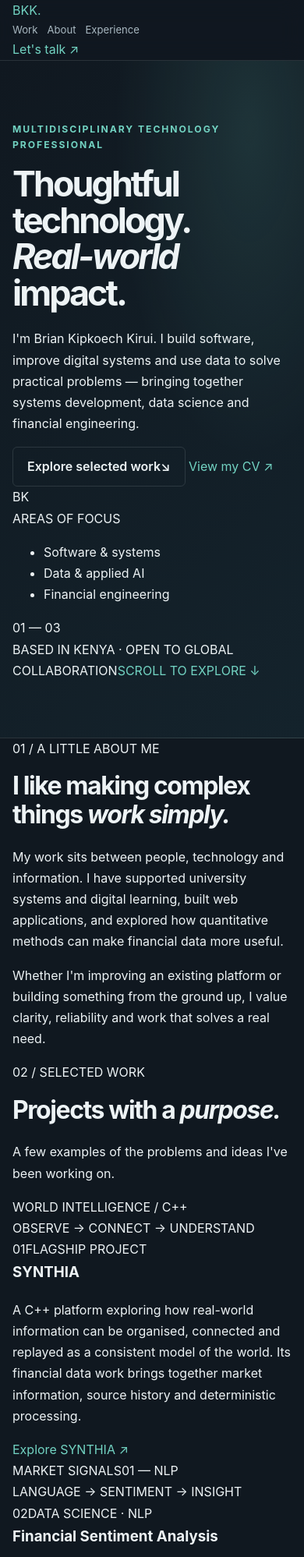
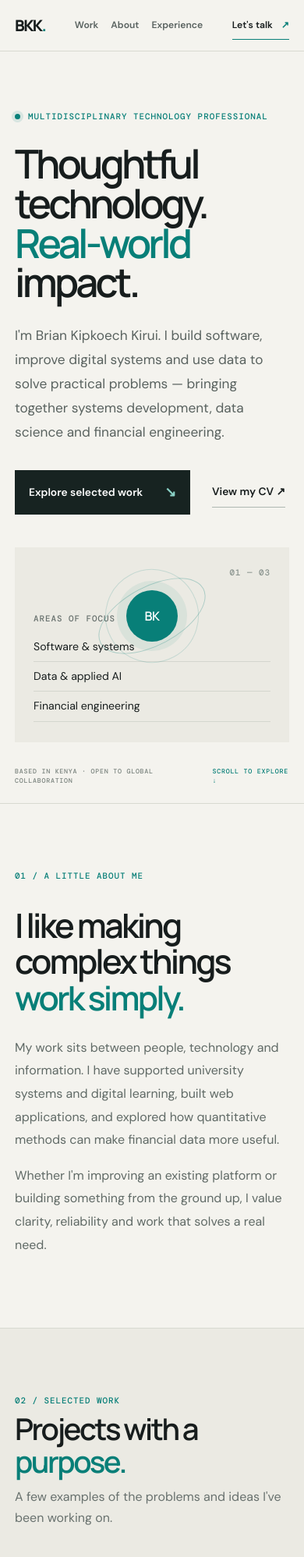
Before and after one commit to brian-kipkoech-kirui/brian-kipkoech-kirui.github.io, a plain HTML site: page index.html in a window 390 px wide. Shown: the top 1997 px of the page at 78% size. Drawn offline with nearby package versions, Linux system fonts and the light colour scheme.

Commit message:
Apply refined warm editorial visual system

```diff
--- a/assets/style.css
+++ b/assets/style.css
@@ -1,80 +1,92 @@
-:root {
-  color-scheme: dark;
-  --bg: #101820;
-  --bg-soft: #15212b;
-  --panel: #192733;
-  --text: #edf3f5;
-  --muted: #a9b8c1;
-  --accent: #72d3c2;
-  --line: rgba(225, 240, 245, .12);
-  --max: 1100px;
-}
-* { box-sizing: border-box; }
-html { scroll-behavior: smooth; scroll-padding-top: 90px; }
-body { margin: 0; background: var(--bg); color: var(--text); font: 16px/1.7 Inter, ui-sans-serif, system-ui, -apple-system, "Segoe UI", sans-serif; }
-a { color: var(--accent); text-decoration: none; }
-a:hover { text-decoration: underline; }
-.container { width: min(var(--max), calc(100% - 44px)); margin-inline: auto; }
-.narrow { max-width: 790px; }
-.site-header { position: sticky; top: 0; z-index: 10; background: rgba(16,24,32,.94); border-bottom: 1px solid var(--line); backdrop-filter: blur(14px); }
-.header-row { min-height: 72px; display: flex; align-items: center; justify-content: space-between; gap: 24px; }
-.brand { color: var(--text); font-weight: 700; letter-spacing: -.02em; white-space: nowrap; }
-nav { display: flex; align-items: center; gap: 25px; }
-nav a, .header-link { color: var(--muted); font-size: .9rem; }
-.header-link { color: var(--accent); }
-.hero { padding: 112px 0 104px; background: radial-gradient(ellipse at 82% 10%, rgba(114,211,194,.13), transparent 38%), linear-gradient(135deg, #101820, #14232c); border-bottom: 1px solid var(--line); }
-.hero-content { max-width: var(--max); }
-.eyebrow { margin: 0 0 16px; color: var(--accent); font-size: .76rem; font-weight: 700; letter-spacing: .16em; text-transform: uppercase; }
-h1, h2, h3, p { margin-top: 0; }
-h1 { max-width: 850px; margin-bottom: 22px; font-size: clamp(2.8rem, 7vw, 5.6rem); line-height: 1.04; letter-spacing: -.065em; }
-h1 span { color: var(--accent); }
-.hero-intro { max-width: 700px; color: #c3d0d6; font-size: 1.15rem; }
-.actions { display: flex; flex-wrap: wrap; gap: 12px; margin-top: 30px; }
-.button { display: inline-flex; align-items: center; padding: 11px 18px; border: 1px solid var(--line); border-radius: 6px; color: var(--text); font-weight: 600; }
-.button.primary { background: var(--accent); border-color: var(--accent); color: #10201f; }
-.hero-note { margin: 28px 0 0; color: var(--muted); font-size: .9rem; }
-.section { padding: 82px 0; }
-.section-muted { background: var(--bg-soft); border-block: 1px solid var(--line); }
-h2 { max-width: 780px; margin-bottom: 22px; font-size: clamp(2rem, 4vw, 3rem); line-height: 1.15; letter-spacing: -.045em; }
-.narrow > p:not(.eyebrow), .section-lead, .contact-inner > div > p:not(.eyebrow) { color: var(--muted); }
-.skills-grid { display: grid; grid-template-columns: repeat(4, 1fr); gap: 14px; margin-top: 32px; }
-.skill-card, .project-card { padding: 22px; background: var(--panel); border: 1px solid var(--line); border-radius: 8px; }
-.skill-card h3, .project-card h3, .timeline-item h3 { margin-bottom: 8px; font-size: 1.08rem; }
-.skill-card p, .project-card p:not(.project-type), .timeline-item p:not(.date):not(.organization) { margin-bottom: 0; color: var(--muted); font-size: .94rem; }
-.projects-grid { display: grid; grid-template-columns: repeat(2, minmax(0, 1fr)); gap: 16px; margin-top: 32px; }
-.project-card { display: grid; grid-template-columns: 42px 1fr; gap: 12px; }
-.project-featured { grid-column: 1 / -1; }
-.project-number { color: var(--accent); font-size: .85rem; font-weight: 700; }
-.project-type, .date { margin-bottom: 8px; color: var(--accent); font-size: .75rem; font-weight: 700; letter-spacing: .08em; text-transform: uppercase; }
-.project-card a { display: inline-block; margin-top: 16px; font-size: .92rem; font-weight: 600; }
-.background-grid { display: grid; grid-template-columns: 1.2fr .8fr; gap: 64px; margin-top: 34px; }
-.column-title { margin-bottom: 24px; color: var(--accent); font-size: .9rem; }
-.timeline-item { padding: 0 0 26px 18px; margin-left: 3px; border-left: 1px solid rgba(114,211,194,.35); }
-.timeline-item h3 { margin-bottom: 2px; }
-.timeline-item .date { margin-bottom: 5px; }
-.organization { margin-bottom: 8px; color: var(--muted); font-size: .9rem; }
-.contact-section { background: #13212a; }
-.contact-inner { display: grid; grid-template-columns: 1fr 1fr; gap: 60px; align-items: center; }
-.contact-inner > div > p:not(.eyebrow) { max-width: 460px; }
-.contact-links { display: grid; gap: 14px; justify-items: start; }
-.contact-links a { color: var(--text); border-bottom: 1px solid var(--line); padding-bottom: 8px; }
-.site-footer { border-top: 1px solid var(--line); color: var(--muted); font-size: .85rem; }
-.footer-inner { min-height: 68px; display: flex; align-items: center; justify-content: space-between; gap: 20px; }
-.footer-inner a { color: var(--muted); }
-@media (max-width: 850px) {
-  .header-row { flex-wrap: wrap; padding-block: 14px; }
-  nav { order: 3; width: 100%; justify-content: space-between; gap: 12px; overflow-x: auto; }
-  .skills-grid { grid-template-columns: repeat(2, 1fr); }
-  .background-grid { gap: 32px; }
-}
-@media (max-width: 600px) {
-  .container { width: min(100% - 32px, var(--max)); }
-  .hero { padding: 78px 0 72px; }
-  .section { padding: 62px 0; }
-  .skills-grid, .projects-grid, .background-grid, .contact-inner { grid-template-columns: 1fr; }
-  .project-featured { grid-column: auto; }
-  .contact-inner { gap: 28px; }
-  nav { justify-content: flex-start; }
-  nav a { white-space: nowrap; font-size: .82rem; }
-  .header-link { font-size: .82rem; }
-}
+@import url('https://fonts.googleapis.com/css2?family=DM+Mono:wght@400;500&family=DM+Sans:wght@400;500;600;700&family=Manrope:wght@400;500;600;700;800&display=swap');
+
+:root{--paper:#f4f3ee;--paper-deep:#ebeae3;--ink:#171d1d;--muted:#68716e;--line:#d8d9d1;--teal:#087f78;--teal-soft:#b8ded6;--dark:#172321;--mono:'DM Mono',monospace;--sans:'DM Sans',sans-serif;--display:Manrope,sans-serif;--max:1160px}
+*{box-sizing:border-box}
+html{scroll-behavior:smooth;scroll-padding-top:86px}
+body{margin:0;background:var(--paper);color:var(--ink);font:16px/1.65 var(--sans);-webkit-font-smoothing:antialiased}
+a{color:inherit;text-decoration:none}
+a:focus-visible{outline:2px solid var(--teal);outline-offset:4px}
+.container{width:min(var(--max),calc(100% - 64px));margin-inline:auto}
+.site-header{height:76px;border-bottom:1px solid var(--line);background:rgba(244,243,238,.94);position:sticky;top:0;z-index:20;backdrop-filter:blur(12px)}
+.nav-wrap{height:100%;display:flex;align-items:center;justify-content:space-between}
+.wordmark{font:800 1.25rem var(--display);letter-spacing:-.08em}.wordmark span{color:var(--teal)}
+nav{display:flex;gap:36px}nav a,.nav-contact{font-size:.86rem;font-weight:600}nav a{color:#59625f}nav a:hover,.text-link:hover,.work-link:hover{color:var(--teal)}
+.nav-contact{border-bottom:1px solid var(--teal);padding:8px 0}.nav-contact span{color:var(--teal);margin-left:8px}
+.hero{padding:108px 0 22px;background:var(--paper);border-bottom:1px solid var(--line)}
+.hero-grid{display:grid;grid-template-columns:minmax(0,1fr) 300px;gap:80px;align-items:center;min-height:440px}
+.eyebrow,.section-kicker,.aside-label,.aside-index,.hero-bottom,.work-meta,.project-type,.art-label,.art-footer,.chart-top,.chart-caption,.formula-note,.experience-date,.experience-type,.education-items article>span{font:500 .68rem/1.5 var(--mono);letter-spacing:.09em}
+.eyebrow{color:var(--teal);display:flex;align-items:center;gap:10px;margin:0 0 27px}
+.status-dot{width:7px;height:7px;border-radius:50%;background:var(--teal);box-shadow:0 0 0 4px rgba(8,127,120,.12)}
+h1,h2,h3,p{margin-top:0}
+h1,h2,h3{font-family:var(--display)}
+h1{font-size:clamp(3.2rem,7.2vw,6.4rem);line-height:.99;letter-spacing:-.075em;font-weight:600;margin:0 0 28px}
+h1 em,h2 em{font-style:normal;color:var(--teal)}
+.hero-copy{max-width:660px;color:#59625f;font-size:1.08rem;line-height:1.8}
+.hero-actions{display:flex;align-items:center;gap:28px;margin-top:32px}
+.button{display:inline-flex;align-items:center;gap:28px;padding:14px 18px;font-size:.86rem;font-weight:600}
+.button-dark{background:var(--dark);color:#fff}.button-dark span{color:#8bd2c7;font-size:1.1rem}
+.text-link{font-size:.86rem;font-weight:600;border-bottom:1px solid #aeb8b2;padding:8px 0}
+.hero-aside{position:relative;min-height:320px;padding:26px 24px;background:var(--paper-deep);display:flex;flex-direction:column;justify-content:flex-end;overflow:hidden}
+.orbit-mark{position:absolute;width:200px;height:200px;top:18px;left:50%;transform:translateX(-50%);display:grid;place-items:center}
+.orbit{position:absolute;border:1px solid rgba(8,127,120,.28);border-radius:50%;transform:rotate(-28deg)}
+.orbit-one{width:180px;height:92px}.orbit-two{width:145px;height:145px;border-color:rgba(8,127,120,.17)}
+.orbit-core{width:66px;height:66px;border-radius:50%;background:var(--teal);color:white;display:grid;place-items:center;font:600 1rem var(--display);letter-spacing:-.04em;box-shadow:0 0 0 12px rgba(8,127,120,.08)}
+.aside-label{color:var(--muted);margin:0 0 10px}.hero-aside ul{list-style:none;padding:0;margin:0}.hero-aside li{padding:7px 0;border-bottom:1px solid #d4d6ce;font-size:.88rem}.aside-index{position:absolute;right:24px;top:24px;color:#89938e}
+.hero-bottom{display:flex;justify-content:space-between;color:#7a837e;padding-top:32px;font-size:.61rem}
+.hero-bottom a{color:var(--teal)}
+.intro-section{padding:112px 0}.intro-grid,.education-grid{display:grid;grid-template-columns:250px 1fr;gap:60px}
+.section-kicker{color:var(--teal);margin:8px 0}
+h2{font-size:clamp(2.4rem,4.7vw,4.1rem);line-height:1.08;letter-spacing:-.065em;font-weight:600;margin:0 0 25px}
+.intro-grid h2{max-width:720px}.intro-copy{max-width:730px;color:#606a66;font-size:1rem;line-height:1.85}
+.work-section{padding:100px 0;background:var(--paper-deep);border-block:1px solid var(--line)}
+.section-heading{margin-bottom:42px}.section-heading h2{margin-bottom:12px}.section-heading>p:last-child{color:var(--muted);margin:0}
+.work-card{background:var(--paper);border:1px solid var(--line)}
+.work-feature{display:grid;grid-template-columns:1.05fr .95fr;margin-bottom:20px}
+.work-art{position:relative;min-height:280px;overflow:hidden;background:var(--dark);color:#b5d9d1}
+.synthia-art{min-height:360px;background:radial-gradient(circle at 54% 50%,#28544d 0,#1a302c 34%,#172321 72%)}
+.art-label{position:absolute;top:24px;left:26px;color:#a9c9c0}.art-footer{position:absolute;bottom:24px;left:26px;color:#a9c9c0;font-size:.6rem}.art-footer span{color:#54b8aa;padding:0 8px}
+.node-map{position:absolute;inset:65px 35px 55px; background-image:linear-gradient(rgba(126,190,176,.08) 1px,transparent 1px),linear-gradient(90deg,rgba(126,190,176,.08) 1px,transparent 1px);background-size:34px 34px}
+.node-map:before,.node-map:after{content:"";position:absolute;height:1px;background:#4b9e8e;transform-origin:left center;opacity:.75}
+.node-map:before{width:68%;left:17%;top:45%;transform:rotate(-20deg)}.node-map:after{width:54%;left:27%;top:45%;transform:rotate(27deg)}
+.node-map i,.node-map b{position:absolute;width:11px;height:11px;border-radius:50%;background:#8ed4c6;box-shadow:0 0 0 7px rgba(142,212,198,.12),0 0 22px #58b8a7}
+.node-map i:nth-child(1){left:14%;top:48%}.node-map i:nth-child(2){left:34%;top:22%}.node-map i:nth-child(3){left:53%;top:54%}.node-map i:nth-child(4){left:77%;top:28%}.node-map i:nth-child(5){left:81%;top:76%}.node-map b{left:48%;top:42%;width:17px;height:17px;background:#d5f2e8}
+.work-info{padding:32px 34px 34px}.work-meta{display:flex;justify-content:space-between;color:var(--teal);font-size:.62rem;margin-bottom:20px}
+.work-info h3{font-size:1.65rem;line-height:1.2;letter-spacing:-.05em;margin:0 0 13px}
+.work-info p{color:#65706b;font-size:.91rem;line-height:1.8;margin-bottom:22px}
+.work-link{display:inline-flex;gap:18px;align-items:center;color:var(--ink);font-size:.82rem;font-weight:700;border-bottom:1px solid #b9c2bc;padding-bottom:7px}.work-link span{color:var(--teal)}
+.work-grid{display:grid;grid-template-columns:1fr 1fr;gap:20px}.work-grid .work-art{min-height:210px}
+.chart-top{position:absolute;top:20px;left:22px;right:22px;display:flex;justify-content:space-between;color:#a9c9c0;font-size:.6rem}
+.chart-bars{position:absolute;left:28px;right:28px;top:72px;bottom:50px;display:flex;align-items:end;gap:9px;border-bottom:1px solid rgba(180,220,210,.35)}
+.chart-bars i{flex:1;background:linear-gradient(0deg,#1d7167,#79c8b8);height:30%;opacity:.85}.chart-bars i:nth-child(3n){height:66%}.chart-bars i:nth-child(4n){height:48%}.chart-bars i:nth-child(5n){height:82%}.chart-bars i:nth-child(7n){height:56%}
+.chart-caption{position:absolute;bottom:20px;left:22px;color:#a9c9c0;font-size:.57rem}
+.quant-art{background:linear-gradient(135deg,#172321,#263d37)}
+.formula{position:absolute;top:42%;left:50%;transform:translate(-50%,-50%);font:500 clamp(1.2rem,2.8vw,2rem) var(--mono);white-space:nowrap;color:#c4e7dc}
+.formula-note{position:absolute;bottom:22px;left:24px;color:#a9c9c0;font-size:.6rem}
+.quant-lines{position:absolute;inset:0;background:repeating-linear-gradient(160deg,transparent 0 24px,rgba(127,194,177,.07) 25px 26px);mask-image:linear-gradient(90deg,transparent,black)}
+.work-grid .work-info{padding:25px 27px 29px}.work-grid .work-info h3{font-size:1.35rem}
+.experience-section{padding:108px 0}.experience-section .section-heading{margin-bottom:35px}
+.experience-list{border-top:1px solid var(--line)}
+.experience-row{display:grid;grid-template-columns:190px minmax(0,1fr) 190px;gap:30px;padding:28px 0;border-bottom:1px solid var(--line);align-items:start}
+.experience-date,.experience-type{color:#7b8580;font-size:.61rem;padding-top:6px}
+.experience-row h3{font-size:1.15rem;letter-spacing:-.035em;margin:0 0 3px}
+.experience-row p{font-size:.87rem;color:#65706b;margin:7px 0 0;max-width:650px}
+.experience-row .experience-org{color:var(--teal);font-weight:600;margin:0;font-size:.8rem}
+.experience-type{text-align:right}
+.education-section{padding:86px 0;background:var(--paper-deep);border-block:1px solid var(--line)}
+.education-items{display:grid;grid-template-columns:1fr 1fr;gap:50px}
+.education-items article{border-top:1px solid #cdd1c8;padding-top:18px}
+.education-items article>span{color:var(--teal);font-size:.61rem}
+.education-items h3{font-size:1.25rem;margin:12px 0 4px;letter-spacing:-.04em}
+.education-items p{margin:0;color:#606a66;font-size:.9rem}.education-items small{display:block;color:#87908b;margin-top:9px;font-size:.76rem}
+.contact-section{padding:104px 0;background:var(--dark);color:#f4f3ee}
+.contact-inner{display:grid;grid-template-columns:250px 1fr;gap:60px}
+.contact-section .section-kicker{color:#85cfc1}
+.contact-inner h2{font-size:clamp(2.7rem,5vw,4.6rem)}
+.contact-inner h2 em{color:#85cfc1}.contact-inner>div>p{color:#b5c2bc;max-width:520px}
+.contact-email{display:inline-flex;gap:25px;margin-top:20px;padding-bottom:9px;border-bottom:1px solid #638e83;font-weight:600}.contact-email span{color:#85cfc1}
+.site-footer{background:var(--dark);border-top:1px solid rgba(255,255,255,.12);color:#b4c0ba}
+.footer-inner{min-height:86px;display:flex;align-items:center;justify-content:space-between;gap:24px}
+.footer-inner>div{display:flex;gap:24px}.footer-inner>div a,.footer-inner small{font-size:.75rem;color:#b4c0ba}
+@media(max-width:850px){.hero-grid{grid-template-columns:1fr 250px;gap:35px}.intro-grid,.education-grid,.contact-inner{grid-template-columns:180px 1fr;gap:35px}.experience-row{grid-template-columns:145px 1fr;gap:20px}.experience-type{display:none}}
+@media(max-width:640px){.container{width:calc(100% - 38px)}.site-header{height:66px}.nav-wrap{gap:12px}nav{gap:16px}nav a{font-size:.76rem}.nav-contact{font-size:.76rem}.hero{padding-top:75px}.hero-grid{grid-template-columns:1fr;gap:42px}.hero-aside{min-height:250px}.orbit-mark{width:160px;height:160px;top:8px}.orbit-one{width:150px;height:76px}.orbit-two{width:120px;height:120px}.hero-bottom{font-size:.52rem;gap:20px}.intro-section,.experience-section{padding:76px 0}.intro-grid,.education-grid,.contact-inner{grid-template-columns:1fr;gap:24px}.intro-grid h2{font-size:2.7rem}.work-section{padding:76px 0}.work-feature{grid-template-columns:1fr}.synthia-art{min-height:260px}.work-grid{grid-template-columns:1fr}.work-grid .work-art{min-height:190px}.experience-row{grid-template-columns:1fr;gap:7px;padding:22px 0}.experience-date{padding:0}.education-items{grid-template-columns:1fr;gap:28px}.contact-section{padding:78px 0}.footer-inner{padding:22px 0;align-items:flex-start;flex-wrap:wrap}.footer-inner>div{order:3;width:100%;flex-wrap:wrap;gap:18px}.footer-inner small{margin-left:auto}}
+@media(prefers-reduced-motion:reduce){html{scroll-behavior:auto}}
```
